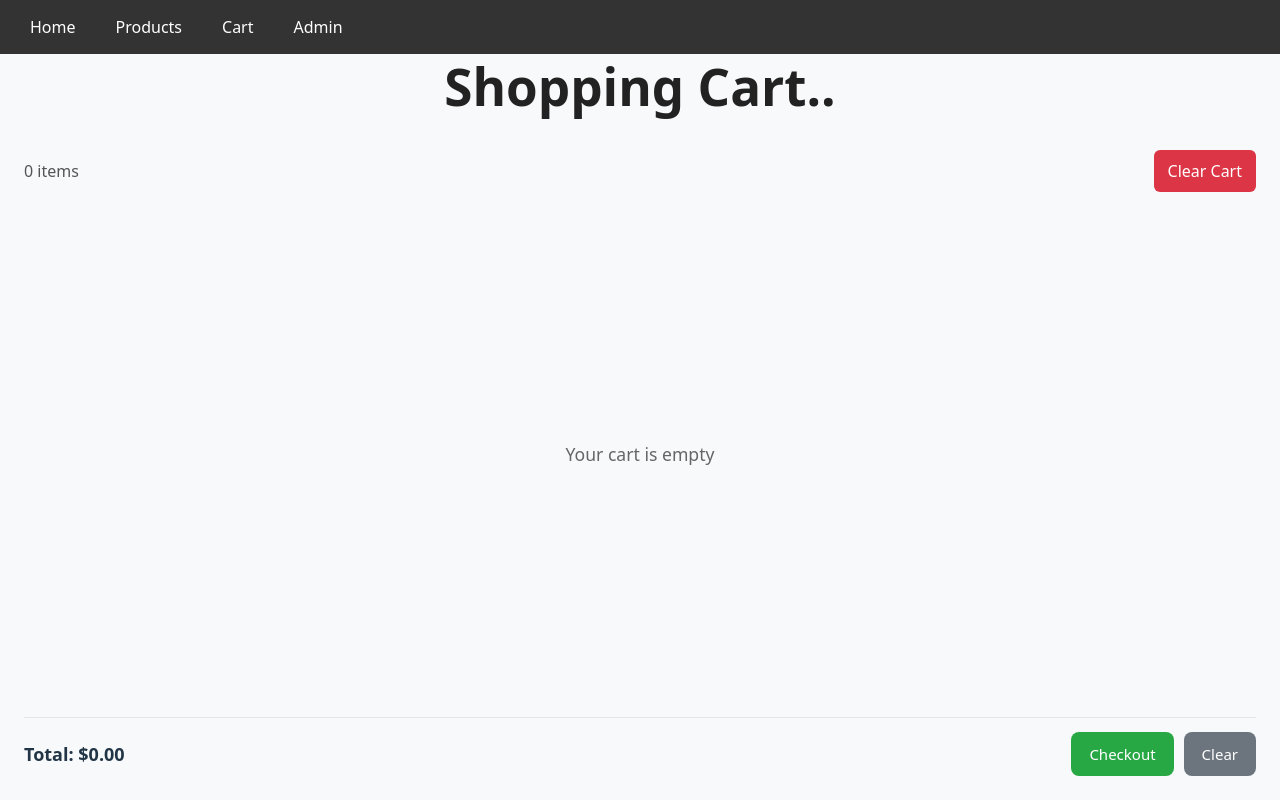
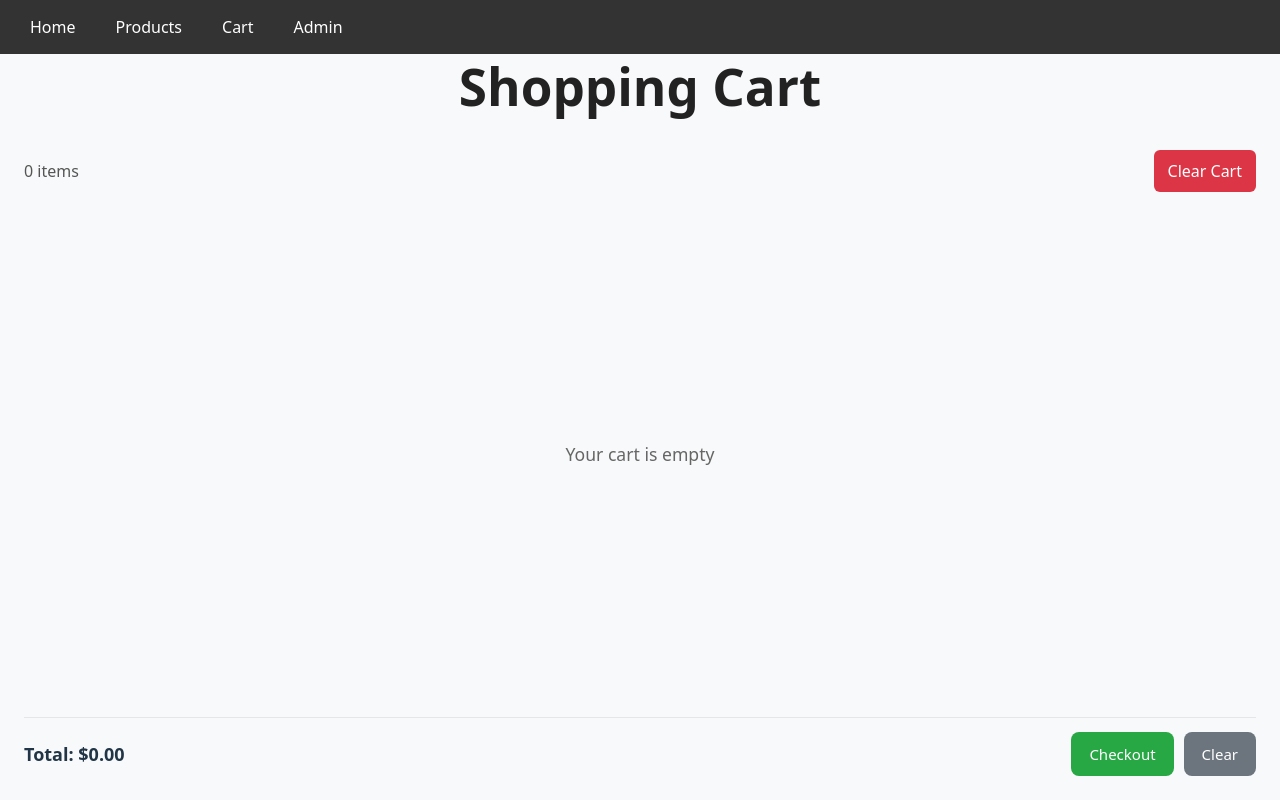
Before and after one commit to IT22026170chathuri/ecommerce-frontend, a React (Vite) app: page /cart in a window 1280 px wide. Built offline with nearby package versions, Linux system fonts and the light colour scheme.

Commit message:
feat: create Products page with product list

```diff
--- a/src/pages/Cart.tsx
+++ b/src/pages/Cart.tsx
@@ -46,7 +46,7 @@ const Cart: React.FC = () => {
 
 
       <h1 style={{ marginBottom: '15px', color: "#222", textAlign: "center" }}>
-        Shopping Cart..
+        Shopping Cart
       </h1>
 
       <div
--- a/src/pages/Products.tsx
+++ b/src/pages/Products.tsx
@@ -42,7 +42,7 @@ const Products = () => {
           color: '#333',
         }}
       >
-        Our Products
+        Our Products..
       </h1>
 
       {/* Search + Filter Controls */}
```
